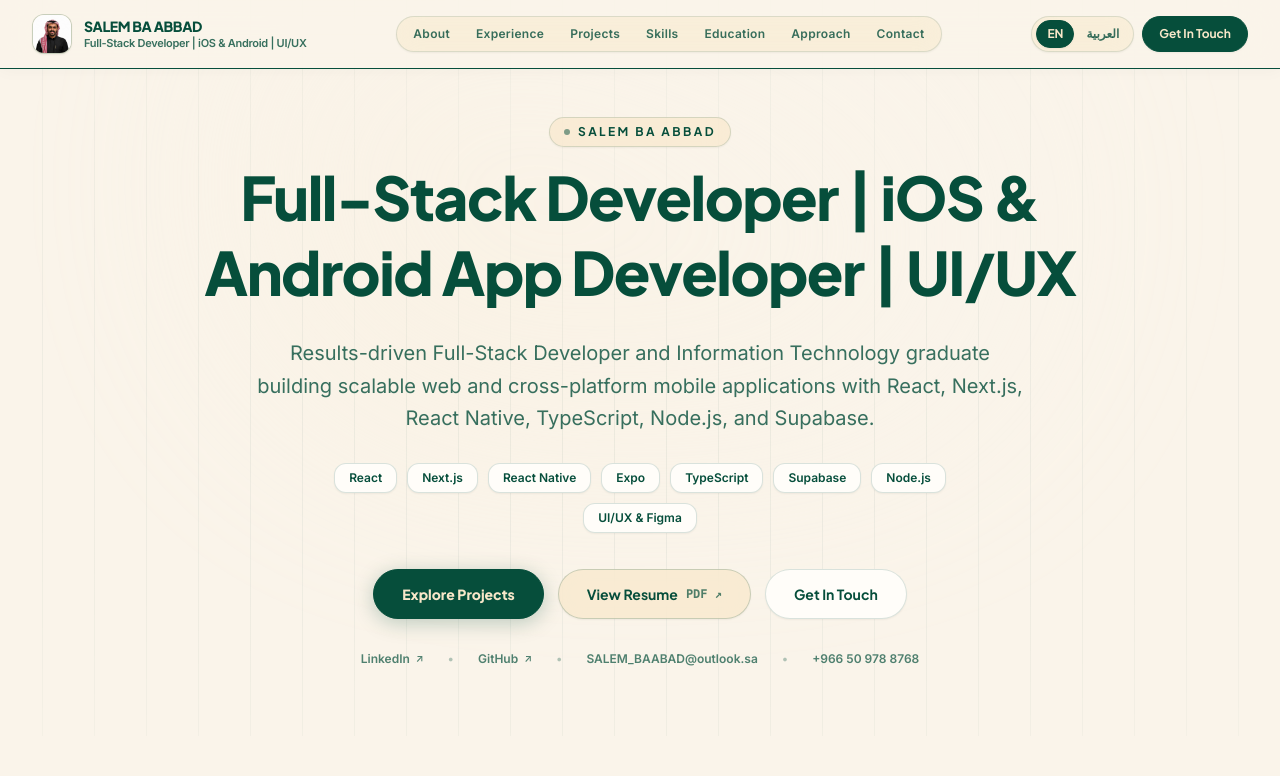
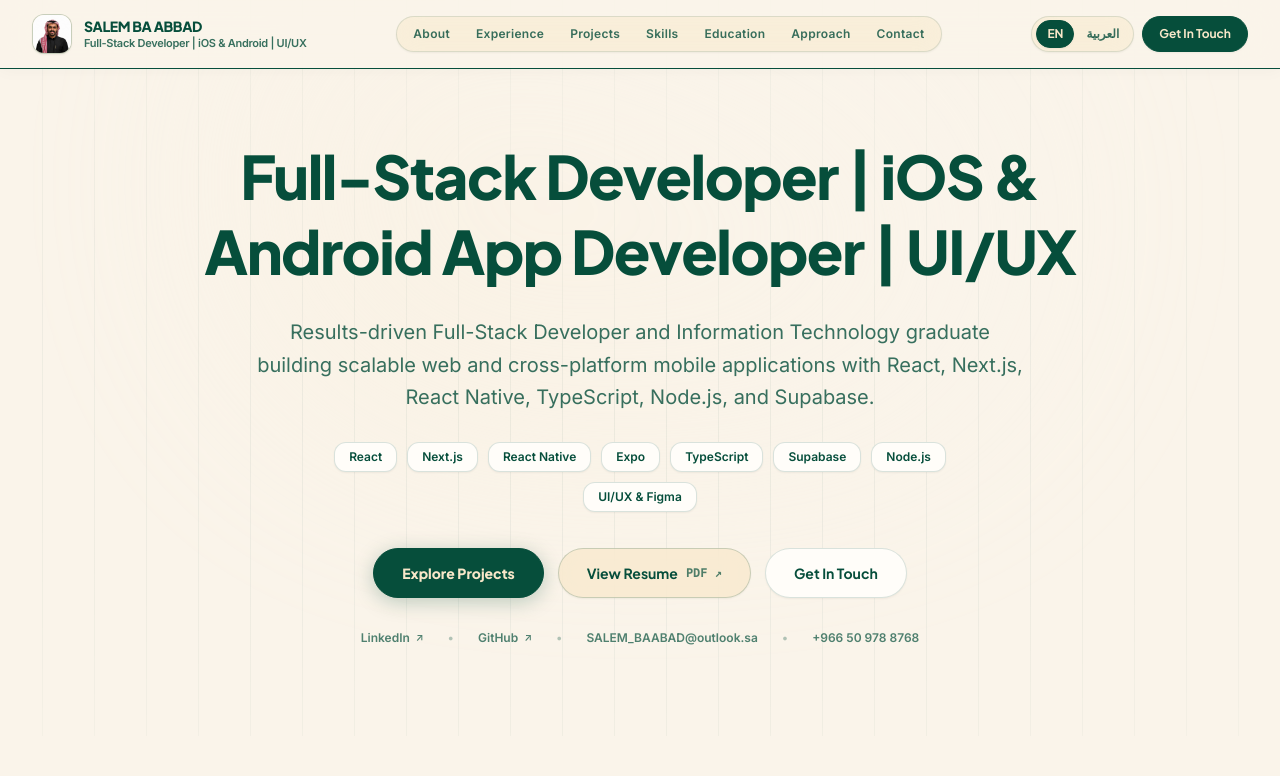
Before and after one commit to salem8889/salem-portfolio, a Next.js app: page / in a window 1280 px wide. Shown: the top 776 px of the page. Built offline with nearby package versions, Linux system fonts and the light colour scheme.

Commit message:
refactor: remove name badge pill from hero section

```diff
--- a/app/components/HeroSection.tsx
+++ b/app/components/HeroSection.tsx
@@ -30,11 +30,7 @@ export default function HeroSection() {
       {/* Content Container */}
       <div className="relative z-10 max-w-5xl mx-auto px-4 sm:px-6 text-center flex flex-col items-center">
         {/* Identity & Headline */}
-        <div className="space-y-3 mb-4">
-          <div className="inline-flex items-center gap-2 px-3.5 py-1.5 rounded-full bg-[#F8E7C9]/60 backdrop-blur-md border border-[#064E3B]/15 text-xs uppercase tracking-[0.2em] text-[#064E3B] font-bold font-heading shadow-xs">
-            <span className="w-1.5 h-1.5 rounded-full bg-[#064E3B] animate-pulse"></span>
-            {t.hero.name}
-          </div>
+        <div className="mb-4">
           <h1 className="font-heading text-3xl sm:text-5xl lg:text-6xl font-black text-[#064E3B] leading-[1.25] tracking-tight max-w-4xl">
             {t.hero.titleMain}{" "}
             <span className="text-[#064E3B]">
```
